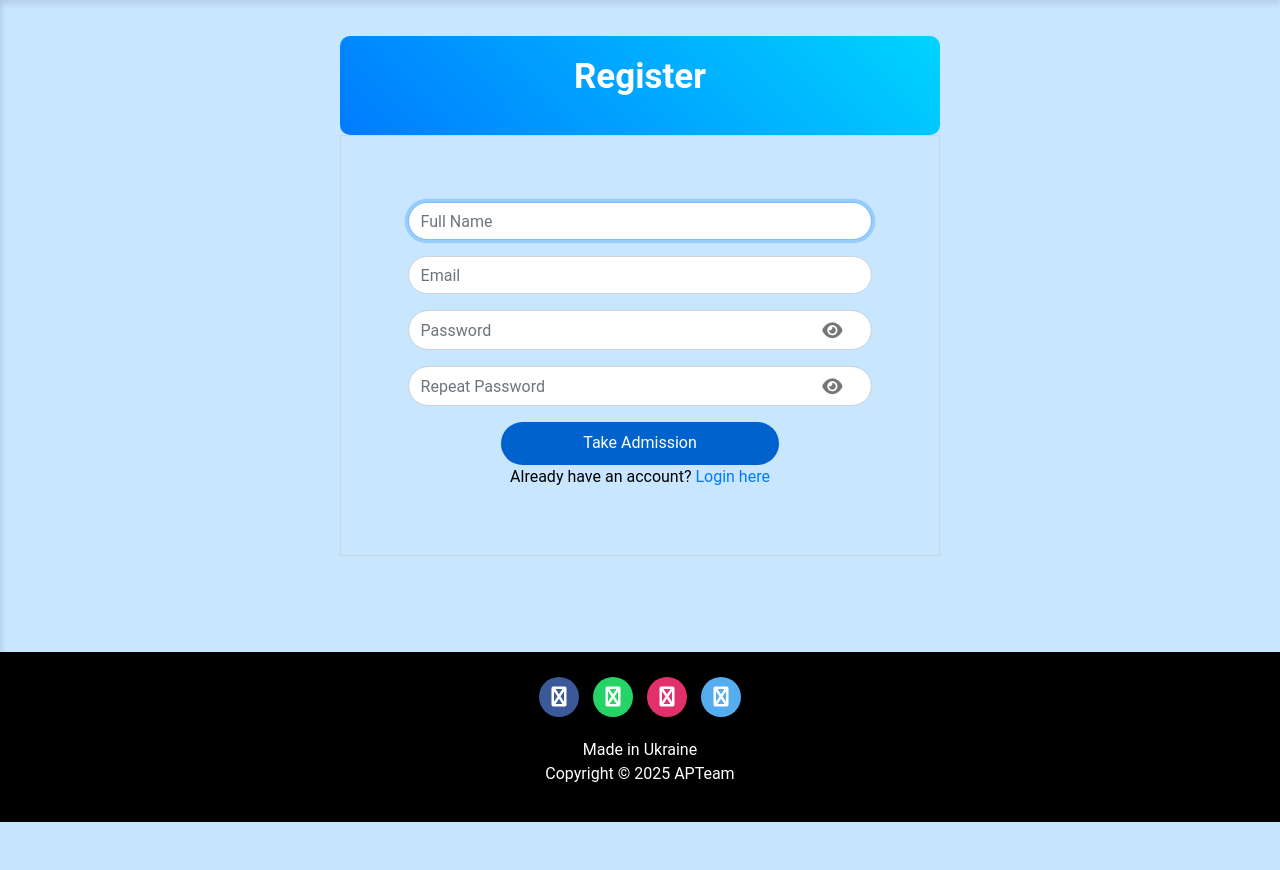
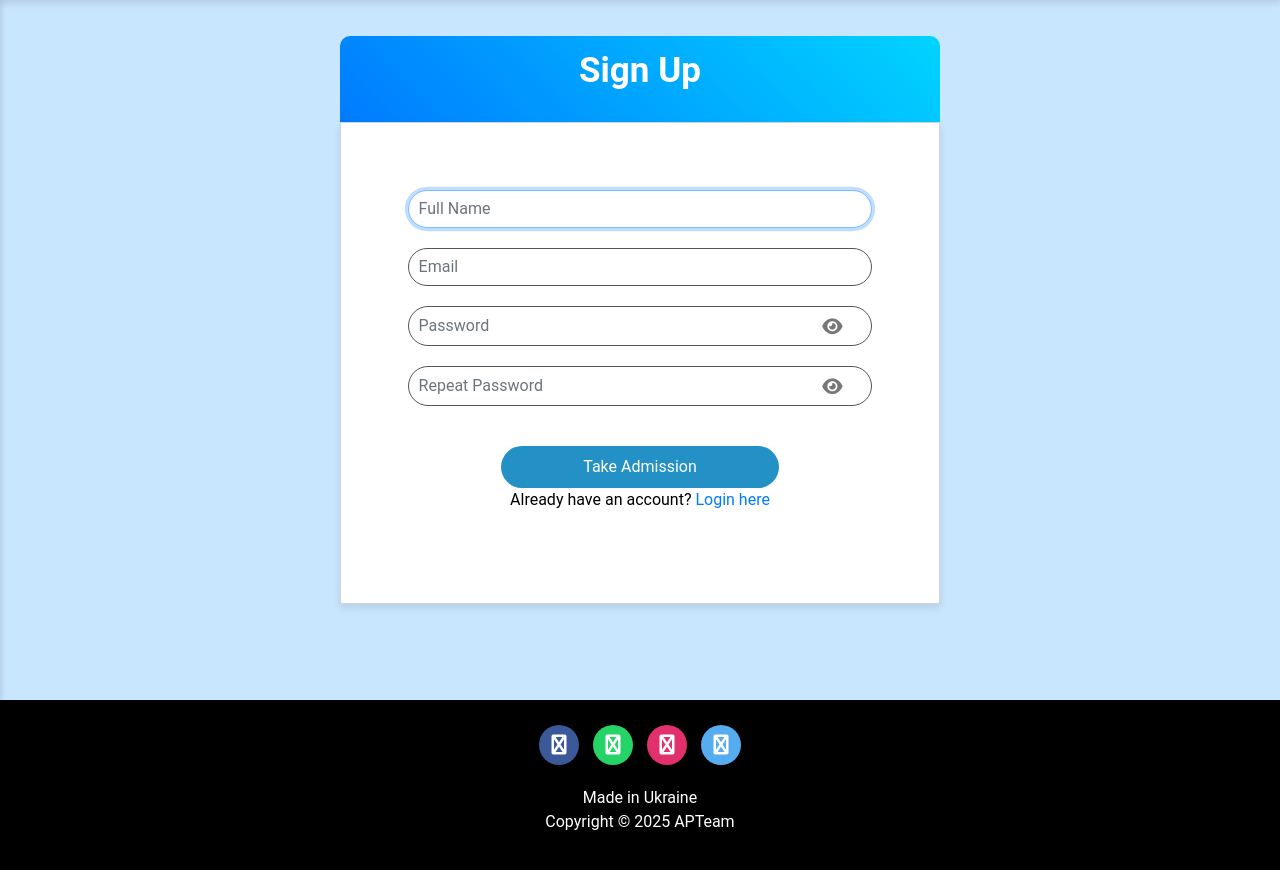
Before and after one commit to Debelyi-Illia/APTeam, a Django app: page /register/ in a window 1280 px wide. Shown: the part 60-930 px from the top of the page. Before the commit the page ends 882 px from the top, so only its background shows below. Run offline with Django 5.2, Linux system fonts and the light colour scheme; some libraries are stand-ins or nearby versions.

Commit message:
Update register.html

```diff
--- a/MentorMe/myapp/templates/register.html
+++ b/MentorMe/myapp/templates/register.html
@@ -26,32 +26,6 @@
 
     .sidebar.open + body {
       margin-left: 250px;
-    }
-
-    /* Login & Sign up buttons */
-    .btn-login {
-      background-color: #007bff;
-      color: white !important;
-      border-radius: 25px;
-      padding: 5px 15px;
-    }
-
-    .btn-login:hover {
-      background-color: #0056b3;
-    }
-
-    .signup-link {
-      color: black !important;
-      font-weight: bold;
-      text-decoration: none;
-      padding: 10px 10px;
-    }
-
-    .notification-icon {
-      font-size: 20px;
-      color: black;
-      margin-right: 15px;
-      cursor: pointer;
     }
 
     /* Footer */
@@ -87,20 +61,25 @@
     .fa-whatsapp { background: #25D366; color: white; }
 
     .form-content {
+      background-color: white; /* Білий фон для форми */
       padding: 6%;
       border: 1px solid #ced4da;
       margin-bottom: 5%;
       text-align: center;
       max-width: 600px; /* Щоб не розтягувалась */
       margin: auto; /* Центрування */
+      box-shadow: 0 4px 8px rgba(0, 0, 0, 0.1); /* Додаємо тінь для виділення */
     }
 
     .form-group {
       text-align: left; /* Щоб текстове поле і підписи виглядали добре */
+      margin-bottom: 20px; /* Збільшуємо відступ між полями */
     }
 
     .form-control {
       border-radius: 1.5rem;
+      border: 1px solid #555555; /* Сильніше виділення полів */
+      padding: 10px; /* Додаємо внутрішній відступ */
     }
 
     .btnSubmit {
@@ -109,8 +88,9 @@
       padding: 2%;
       width: 60%;
       cursor: pointer;
-      background: #0062cc;
+      background: #2491c6;
       color: #fff;
+      margin-top: 20px; /* Збільшуємо відступ між кнопкою та полями */
     }
 
     .bs-example {
@@ -206,11 +186,15 @@
     .note {
       background: linear-gradient(45deg, #007bff, #00d4ff);
       color: white;
-      padding: 15px;
-      border-radius: 10px;
+      padding: 10px;
+      border-radius: 10px 10px 0 0; /* Заокруглення тільки у верхніх краях */
       margin-bottom: 20px;
       max-width: 600px;
+      max-height: 86px;
       margin: auto;
+      display: flex;
+      align-items: center; /* Вирівнювання по центру вертикально */
+      justify-content: center; /* Вирівнювання по центру горизонтально */
     }
   </style>
 </head>
@@ -225,7 +209,7 @@
     <div class="container register-form">
       <div class="form">
         <div class="note">
-          <p style="text-align: center; font-weight: bold; font-size: 35px;">Register</p>
+          <p style="text-align: center; font-weight: bold; font-size: 35px;">Sign Up</p>
         </div>
 
         <div class="form-content">
@@ -253,6 +237,7 @@
           </div>
           <button type="submit" class="btnSubmit">Take Admission</button>
           <div class="text-center">Already have an account? <a href="/login">Login here</a></div>
+        <br>
         </div>
       </div>
     </div>
```
Lines whose indentation alone changed are shown as unchanged.
